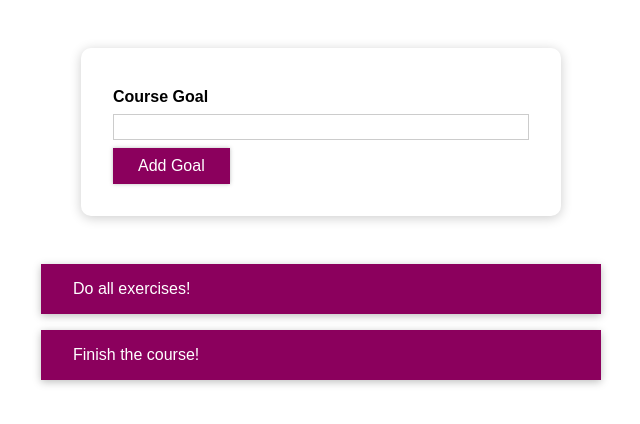
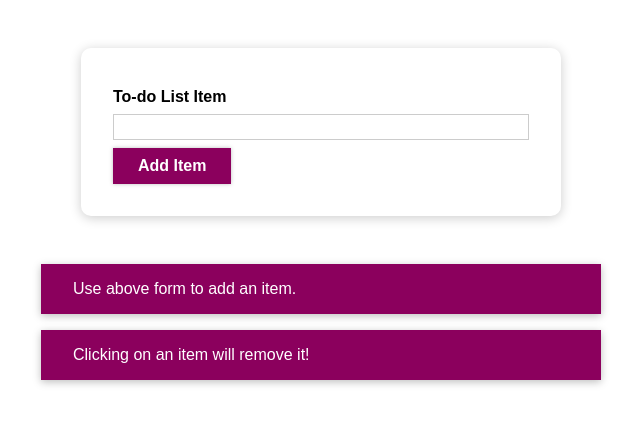
Before and after one commit to kavindu25/react-todolist-app, a React (Create React App) app in the folder webapp/: page / in a window 1280 px wide. Shown: the top 424 px of the page, without its empty margins (319-959 px from the left). Built offline with nearby package versions, Linux system fonts and the light colour scheme.

Commit message:
fix: text fixes

```diff
--- a/webapp/src/App.js
+++ b/webapp/src/App.js
@@ -6,8 +6,8 @@ import './App.css';
 
 const App = () => {
   const [courseGoals, setCourseGoals] = useState([
-    { text: 'Do all exercises!', id: 'g1' },
-    { text: 'Finish the course!', id: 'g2' }
+    { text: 'Use above form to add an item.', id: 'g1' },
+    { text: 'Clicking on an item will remove it!', id: 'g2' }
   ]);
 
   const addGoalHandler = enteredText => {
@@ -26,7 +26,7 @@ const App = () => {
   };
 
   let content = (
-    <p style={{ textAlign: 'center' }}>No goals found. Maybe add one?</p>
+    <p style={{ textAlign: 'center' }}>No items found. Maybe add one? <br />Use above form to add. Click on the added item to remove.</p>
   );
 
   if (courseGoals.length > 0) {
--- a/webapp/src/components/CourseGoals/CourseInput/CourseInput.js
+++ b/webapp/src/components/CourseGoals/CourseInput/CourseInput.js
@@ -26,10 +26,10 @@ const CourseInput = (props) => {
   return (
     <form onSubmit={formSubmitHandler}>
       <div className={`form-control ${!isValidInput ? "invalid" : ""}`}>
-        <label>Course Goal</label>
+        <label>To-do List Item</label>
         <input type="text" onChange={goalInputChangeHandler} />
       </div>
-      <Button type="submit">Add Goal</Button>
+      <Button type="submit"><b>Add Item</b></Button>
     </form>
   );
 };
```
